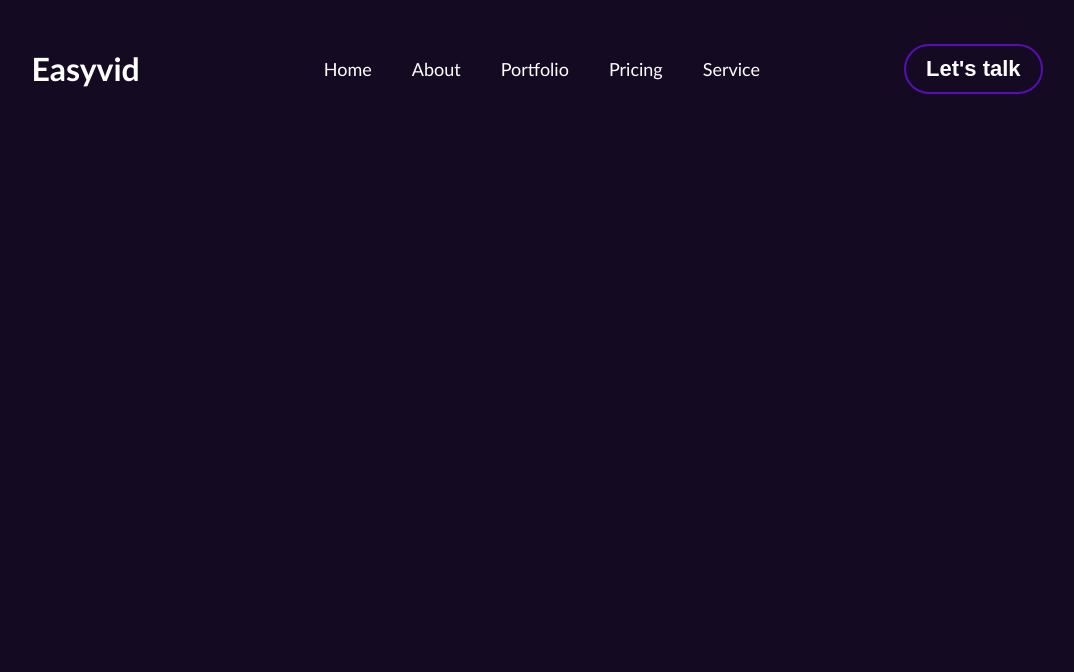
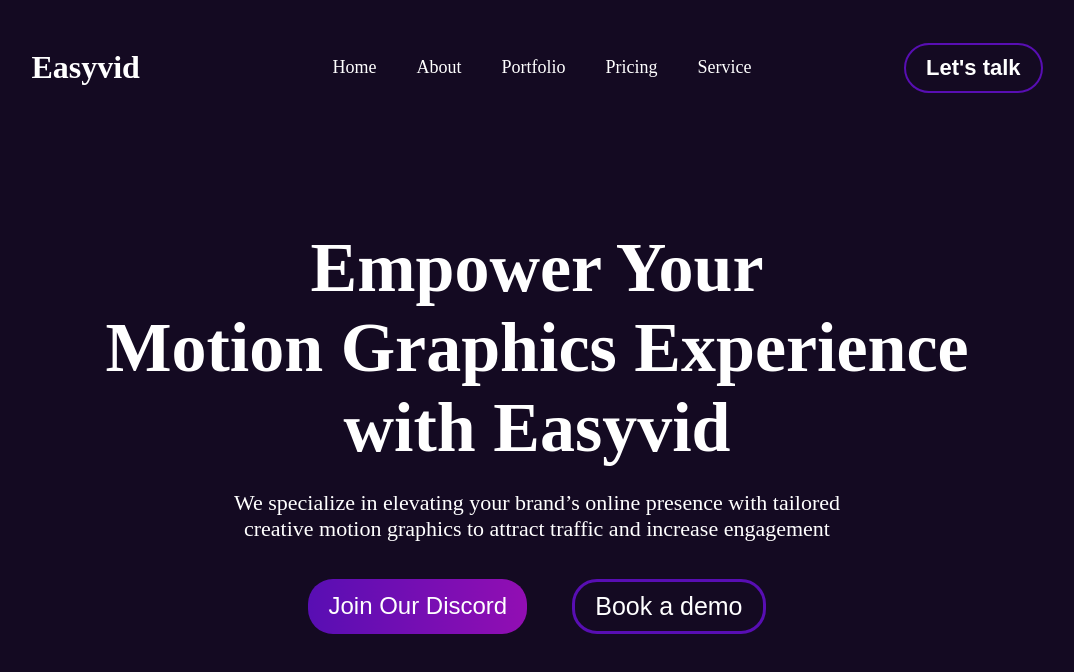
Before and after one commit to ervinhoxha/easyvid, a plain HTML site: page index.html in a window 1280 px wide. Shown: the whole page, without its empty margins (103-1177 px from the left). Drawn offline with Linux system fonts and the light colour scheme.

Commit message:
header added

```diff
--- a/index.html
+++ b/index.html
@@ -4,7 +4,7 @@
 <head>
     <meta charset="UTF-8">
     <meta name="viewport" content="width=device-width, initial-scale=1.0">
-    <title>Website</title>
+    <title>Easyvid</title>
     <link rel="stylesheet" href="style.css">
 </head>
 
@@ -22,11 +22,31 @@
                     <li><a href="">Pricing</a></li>
                     <li><a href="">Service</a></li>
                 </ul>
-                <button id="container-button">Let's talk</button>
+                <button id="nav-button">Let's talk</button>
             </div>
         </div>
     </div>
 
+    <div class="header">
+        <div class="header-content">
+            <h2>
+                Empower Your <br>
+                Motion Graphics Experience <br>
+                with Easyvid
+            </h2>
+            <p>
+                We specialize in elevating your brand’s online presence with tailored <br>
+                creative motion graphics to attract traffic and increase engagement
+            </p>
+            <div class="header-buttons">
+                <button class="header-button1">Join Our Discord</button>
+                <button class="header-button2">Book a demo</button>
+            </div>
+        </div>
+    </div>
+
+
+
 </body>
 
 </html>
--- a/style.css
+++ b/style.css
@@ -5,7 +5,7 @@ html {
 
 body {
   background-color: #140a22;
-  font-family: "Gill Sans", "Gill Sans MT", Calibri, "Trebuchet MS", sans-serif;
+  /* font-family: "Gill Sans", "Gill Sans MT", Calibri, "Trebuchet MS", sans-serif; */
 }
 
 .nav {
@@ -40,7 +40,7 @@ body {
   color: #fff;
 }
 
-#container-button {
+#nav-button {
   font-size: 22px;
   padding: 10px 20px;
   font-weight: bold;
@@ -49,3 +49,53 @@ body {
   border-radius: 25px;
   color: #fff;
 }
+
+.header{
+  display: flex;
+  justify-content: center;
+  /* border: 2px solid purple; */
+
+}
+.header-content{
+  display: flex;
+  flex-direction: column;
+  align-items: center;
+  color: #fff;
+  /* border: 2px solid yellow; */
+}
+.header-content h2{
+  padding-top: 100px;
+  margin: auto;
+  /* border: 2px solid blue; */
+  text-align: center;
+  font-size: 70px;
+}
+.header-content p{
+  /* margin: auto; */
+  text-align: center;
+  /* border: 2px solid green; */
+  font-size: 22px;
+
+}
+
+.header-buttons{
+  display: flex;
+  gap: 45px;
+  margin: 15px 0px;
+}
+.header-button1{
+  color: #fff;
+  background: linear-gradient(to right, #580eb3, #920eb3);
+  border-radius: 25px;
+  font-size: 24px;
+  border: none;
+  padding: 10px 20px;
+}
+.header-button2{
+  color: #fff;
+  background-color: transparent;
+  border-radius: 25px;
+  padding: 10px 20px;
+  font-size: 25px;
+  border: 3px solid #580eb3;
+}
```
